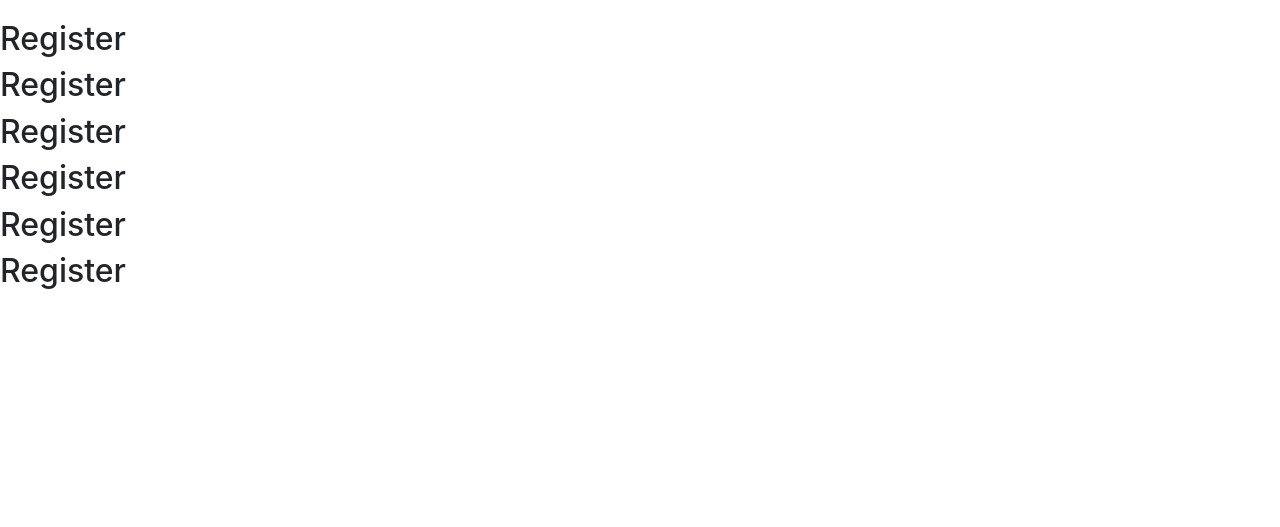
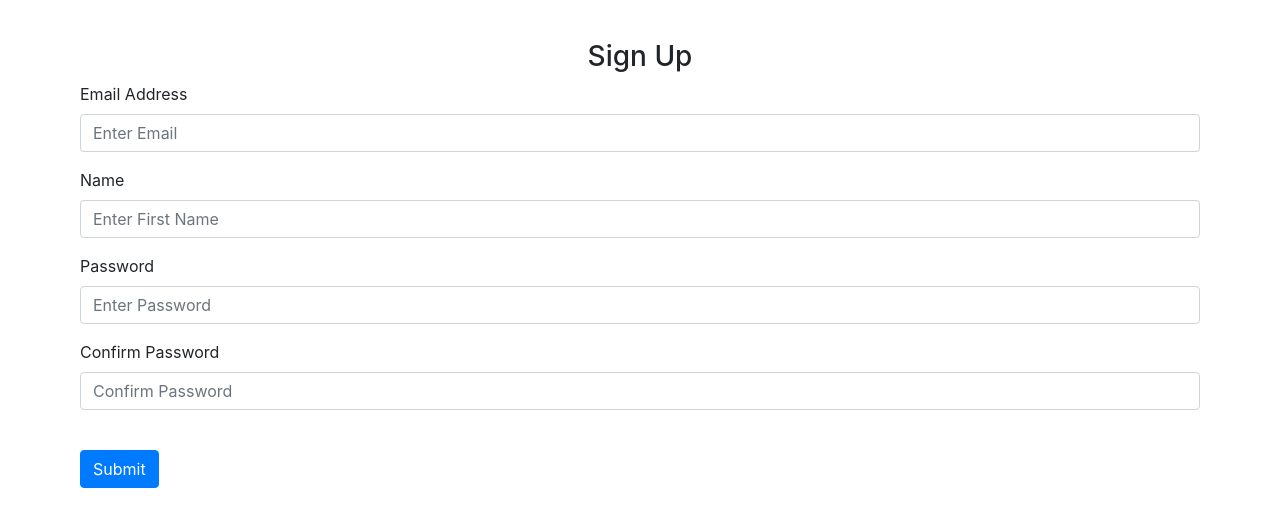
Before and after one commit to Rushyy96/Flask-App, a Flask app: page /register in a window 1280 px wide. Shown: the part 60-587 px from the top of the page. Run offline with Flask 3, Linux system fonts and the light colour scheme; some libraries are stand-ins or nearby versions.

Commit message:
added global flash alerts

```diff
--- a/main.py
+++ b/app.py
@@ -5,6 +5,5 @@ from flask import Flask, session
 app = create_app()
 
 
-
 if __name__ == '__main__':
     app.run(debug=True)
--- a/website/auth.py
+++ b/website/auth.py
@@ -1,4 +1,4 @@
-from flask import Blueprint, redirect, render_template
+from flask import Blueprint, redirect, render_template, request, session, flash
 
 auth = Blueprint('auth', __name__)
 
@@ -8,13 +8,32 @@ def root():
     return render_template("layout.html")
 
 
-@auth.route('/login')
+@auth.route("/login", methods=["GET", "POST"])
 def login():
+    data = request.form
     return render_template("login.html")
 
 
-@auth.route('/register')
+@auth.route('/register', methods=['GET', 'POST'])
 def sign_up():
+    if request.method == 'POST':
+        email = request.form.get('email')
+        name = request.form.get('name')
+        password1 = request.form.get('password')
+        password2 = request.form.get('confirm-password')
+
+        if len(email) < 4:
+            flash('Email must be greater than 3 characters.', category='error')
+        elif len(name) < 2:
+            flash('Name must be greater than 1 characters.', category='error')
+        elif password1 != password2:
+            flash('Passwords do not match.', category='error')
+        elif len(password1) < 7:
+            flash('Password must be at least 8 characters', category='error')
+        else:
+            #add user to db
+            flash("Account created", category='success')
+
     return render_template("register.html")
 
 
--- a/website/static/styles/general.css
+++ b/website/static/styles/general.css
@@ -1,4 +1,4 @@
 body
 {
-    margin-top: 80px;
+    margin: 100px 80px;
 }
--- a/website/templates/layout.html
+++ b/website/templates/layout.html
@@ -16,7 +16,7 @@
   </head>
   <body>
     <div class="header">
-      <a class="navbar-brand" href="/home">
+      <a class="navbar-brand" href="/">
         <span class="blue">My App</span>
       </a>
         <button aria-controls="navbar" aria-expanded="false" aria-label="Toggle navigation" class="navbar-toggler" data-bs-target="#navbar" data-bs-toggle="collapse" type="button">
@@ -53,6 +53,29 @@
       </div>
     </div>
 
+      {% with messages = get_flashed_messages(with_categories=true) %}
+      {% if messages %}
+        {% for category, message in messages %}
+        {% if category == 'error' %}
+        <div class="alert alert-danger alter-dismissable fade show" role="alert">
+          {{ message }}
+          <button type="button" class="close" data-dismiss="alert">
+            <span aria-hidden="true">&times;</span>
+          </button>
+        </div>
+        {% else %}
+        <div class="alert alert-success alter-dismissable fade show" role="alert">
+          {{ message }}
+          <button type="button" class="close" data-dismiss="alert">
+            <span aria-hidden="true">&times;</span>
+          </button>
+        </div>
+        {% endif %}
+        {% endfor %}
+      {% endif %}
+      {% endwith %}
+
+
       {% block main %}
       {% endblock %}
 
--- a/website/templates/register.html
+++ b/website/templates/register.html
@@ -5,10 +5,49 @@
 <link rel="stylesheet" href="../static/styles/register.css">
 
 {% block main %}
-    <h2>Register</h2>
-    <h2>Register</h2>
-    <h2>Register</h2>
-    <h2>Register</h2>
-    <h2>Register</h2>
-    <h2>Register</h2>
+    <form method="post">
+        <h3 align="center" aria-hidden="true">Sign Up</h3>
+            <div class="form-group">
+                <label>Email Address</label>
+                <input
+                type="email"
+                class="form-control"
+                id="email"
+                name="email"
+                placeholder="Enter Email"
+                >
+            </div>
+            <div class="form-group">
+                <label for="name">Name</label>
+                <input
+                type="text"
+                class="form-control"
+                id="name"
+                name="name"
+                placeholder="Enter First Name"
+                >
+            </div>
+            <div class="form-group">
+                <label for="Password">Password</label>
+                <input
+                type="password"
+                class="form-control"
+                id="password"
+                name="password"
+                placeholder="Enter Password"
+                >
+            </div>
+            <div class="form-group">
+                <label for="Password">Confirm Password</label>
+                <input
+                type="password"
+                class="form-control"
+                id="confirm-password"
+                name="confirm-password"
+                placeholder="Confirm Password"
+                >
+            </div>
+            <br>
+            <button type="submit" class="btn btn-primary">Submit</button>
+    </form>
 {% endblock %}
```
Also changed, not shown: website/__init__.py (+3 -4 lines), website/templates/login.html (+25 -6 lines), README.md, website/static/styles/about.css (deleted), website/static/styles/change_passwords.css (deleted), website/static/styles/home.css (deleted), website/static/styles/login.css (deleted), website/static/styles/register.css (deleted).
